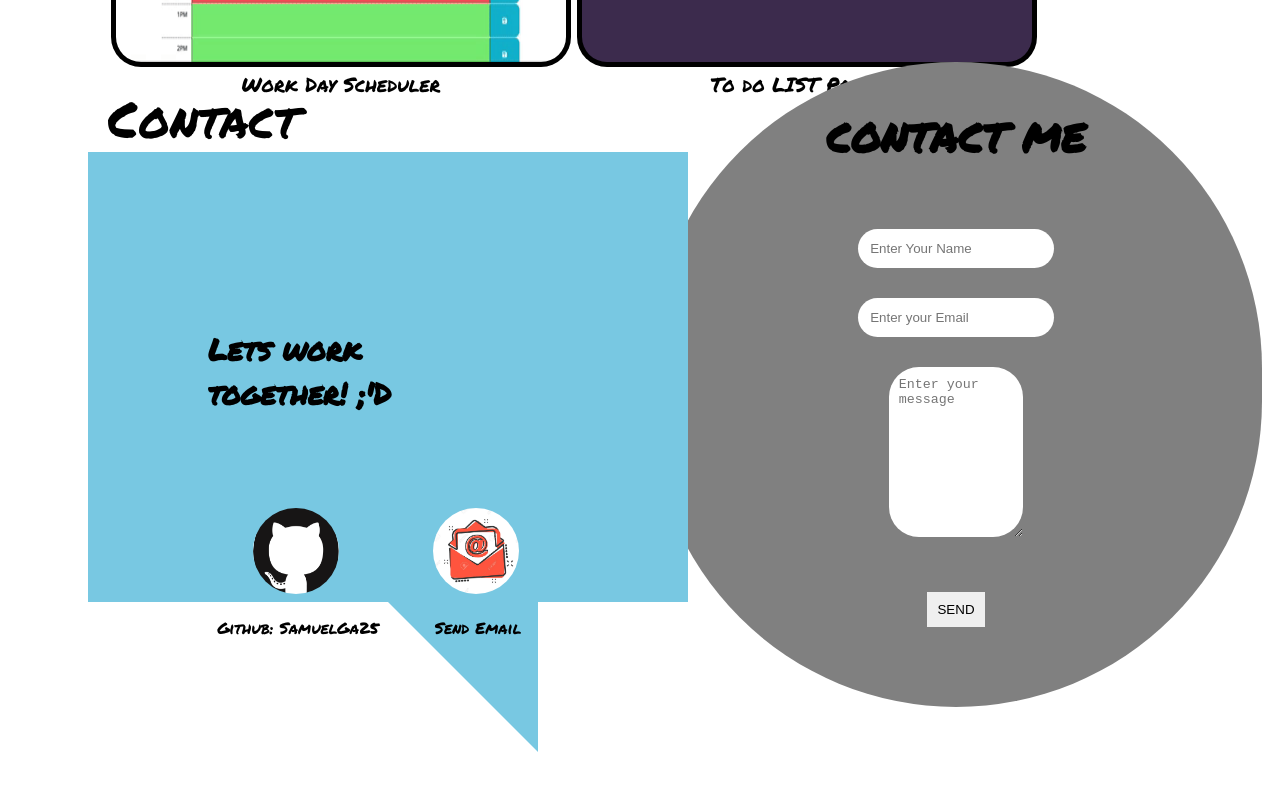
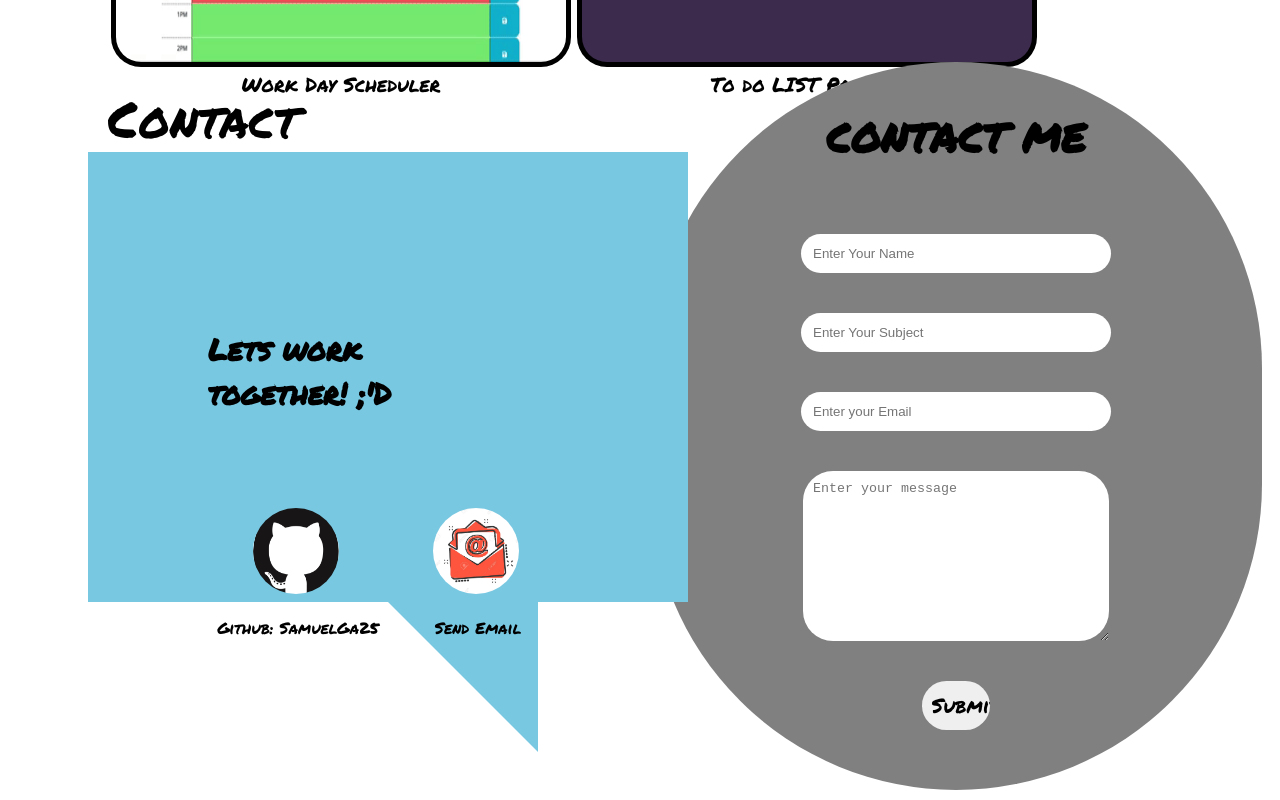
Before and after one commit to SamuelGa25/portfolio-v2, a React (Create React App) app: page / in a window 1280 px wide. Shown: the part 2596-3396 px from the top of the page. Built offline with nearby package versions, Linux system fonts and the light colour scheme.

Commit message:
poject finished

```diff
--- a/src/App.js
+++ b/src/App.js
@@ -1,11 +1,8 @@
 
 
 import Intro from "./components/intro/Intro";
-
 import About from "./components/about/About";
-
 import Portfolio from "./components/portfolio/Portfolio";
-
 import Contact from "./components/contact/Contact"
 
 const App = () =>{
--- a/src/components/contact/Contact.js
+++ b/src/components/contact/Contact.js
@@ -1,12 +1,32 @@
 
 import "./contact.css"
+import github from "../../img/github.png"
+import email from "../../img/email.webp"
 
 
-import github from "../../img/github.png"
+// import {useRef} from 'react';
+import emailjs from '@emailjs/browser';
 
-import email from "../../img/email.webp"
 
 const Contact = () => {
+
+  function sendEmail(e){
+    e.preventDefault();
+
+    emailjs.sendForm('service_n4e2qt4',
+                    'template_be1twa2',
+                    e.target,
+                    '387fvL9G_ixCvfUyL')
+
+            .then((result) => {
+              console.log(result.text);
+            }, (error) => {
+              console.log(error.text);
+          });
+          e.target.reset();
+
+  };
+
   return (
 
     <div className="contact">
@@ -37,20 +57,17 @@ const Contact = () => {
         <div className = "contact-me">
           <h1 className = "headings">CONTACT ME</h1>
 
-          <div className="form">
+          <form onSubmit ={sendEmail}>
+            <div className="form">
+              <input type ="text" name="user_name" className="input" placeholder="Enter Your Name"/>
+              <input type ="Subject" name="user_subject" className="input" placeholder="Enter Your Subject"/>
+              <input type ="Email" name="user_email" className="input" placeholder="Enter your Email"/>
+              <textarea name= "message" className="msg" cols="30" rows="10" placeholder="Enter your message"></textarea>
+              <input type= "submit" className="send" value="Submit"/>
+            </div>
+          </form>
 
-            <input type ="text" name="name" className="input" placeholder="Enter Your Name"/>
-
-            <input type ="Email" name="email" className="input" placeholder="Enter your Email"/>
-
-            <textarea name= "msg" className="msg" cols="30" rows="10" placeholder="Enter your message"></textarea>
-
-            <input type= "submit" value="SEND" className= "send"/>
-
-          </div>
         </div>
-
-
       </div>
     </div>
 
--- a/src/components/contact/contact.css
+++ b/src/components/contact/contact.css
@@ -125,30 +125,45 @@
     padding: 12px;
     margin: 15px;
 
-    width: 30%;
+    width: 50%;
     border: none;
     outline: none;
 
     border-radius: 30px;
 
+    display: flex;
+    margin: 20px 100px;
+
 
 }
 
 .msg{
-    width: 20%;
+    width: 50%;
     padding: 10px;
     margin: 15px;
     border: none;
     outline: none;
     border-radius: 30px;
 
+    margin: 20px 100px;
+    display: flex;
+
 }
 .send{
     padding: 10px ;
-    width: 10%;
-    margin: 40px;
+    width: 12%;
+
     border: none;
     outline: none;
+
+    display: flex;
+    margin: 20px 180px;
+    border-radius: 30px;
+    font-family: "permanent marker", cursive;
+    font-size: 20px;
+
+
+
 
 }
 .send:hover{
```
Also changed, not shown: package.json (+3 -4 lines), 1 other file (tests, documents, lock files or other folders).
